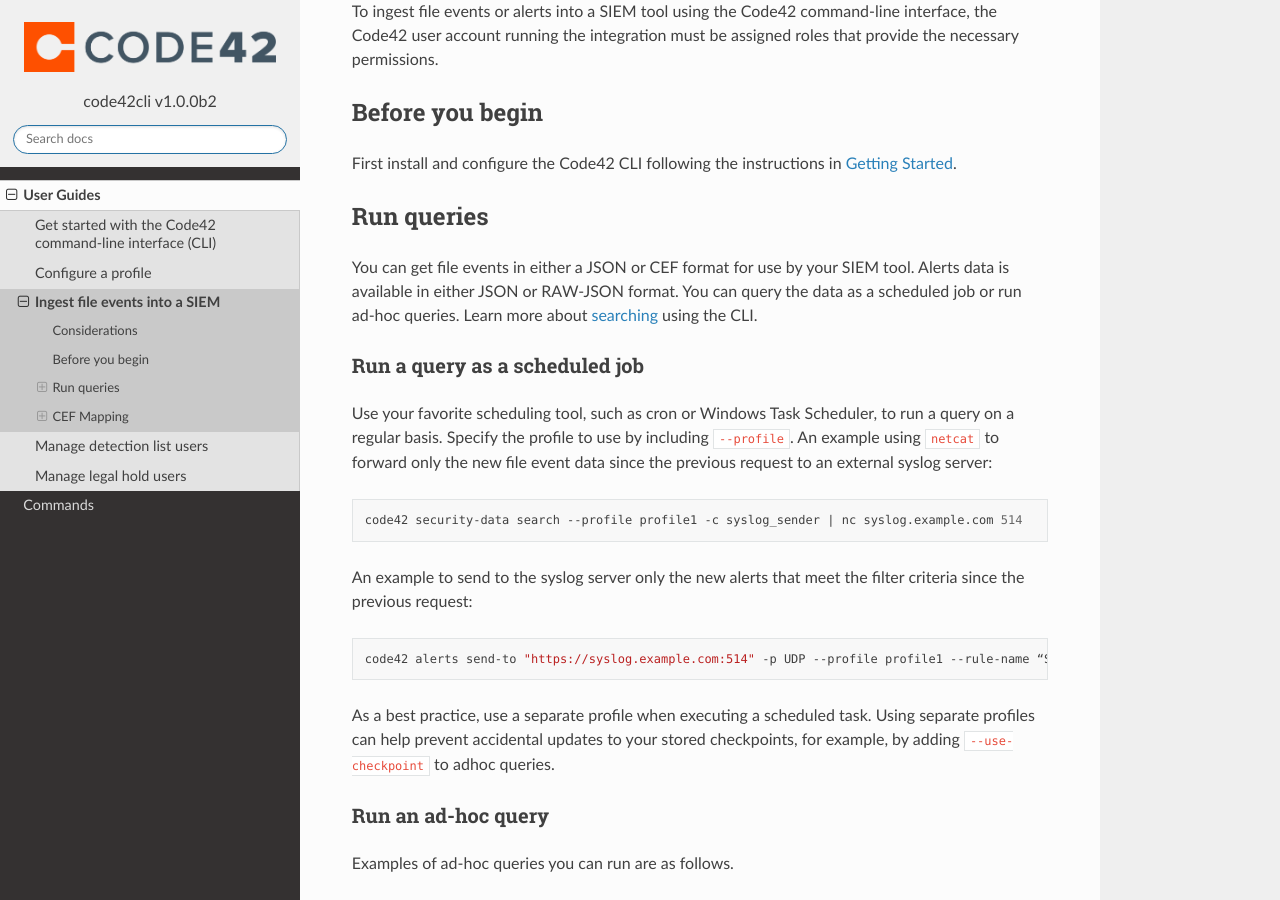
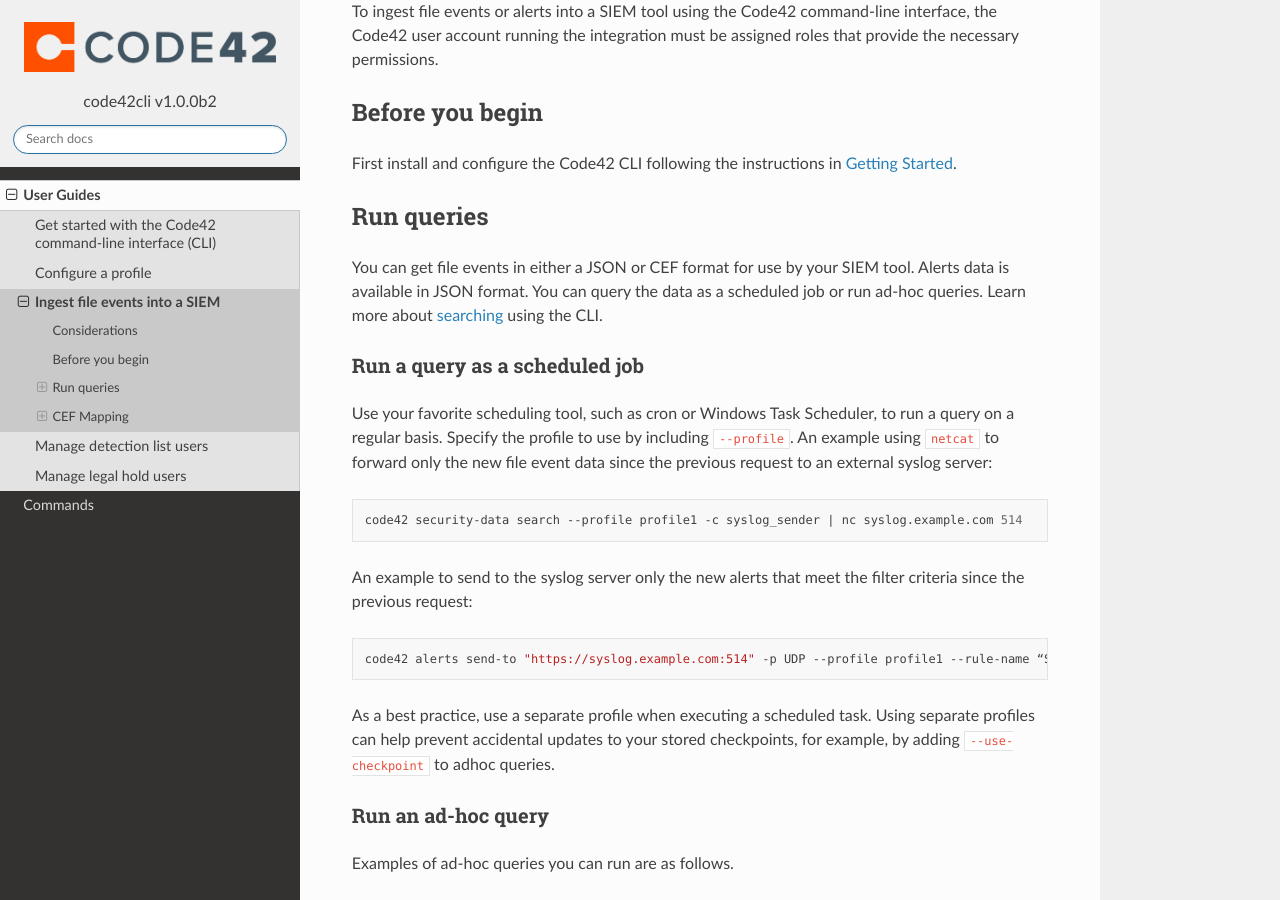
Before and after one commit to code42/code42cli, a Sphinx documentation site: the page built from docs/userguides/siemexample.md, in a window 1280 px wide and 900 px high, scrolled down 312 px. Built offline with Sphinx 7.4.7 and the Read the Docs theme 2.0.0, drawn with Linux system fonts in a browser that asks for light colours.

Commit message:
Update siemexample.md
Removed the bit about RAW-JSON format.

```diff
--- a/docs/userguides/siemexample.md
+++ b/docs/userguides/siemexample.md
@@ -14,7 +14,7 @@
 [Getting Started](gettingstarted.md).
 
 ## Run queries
-You can get file events in either a JSON or CEF format for use by your SIEM tool. Alerts data is available in either JSON or RAW-JSON format. You can query the data as a
+You can get file events in either a JSON or CEF format for use by your SIEM tool. Alerts data is available in JSON format. You can query the data as a
 scheduled job or run ad-hoc queries. Learn more about [searching](../commands/securitydata.md) using the CLI.
 
 ### Run a query as a scheduled job
```
